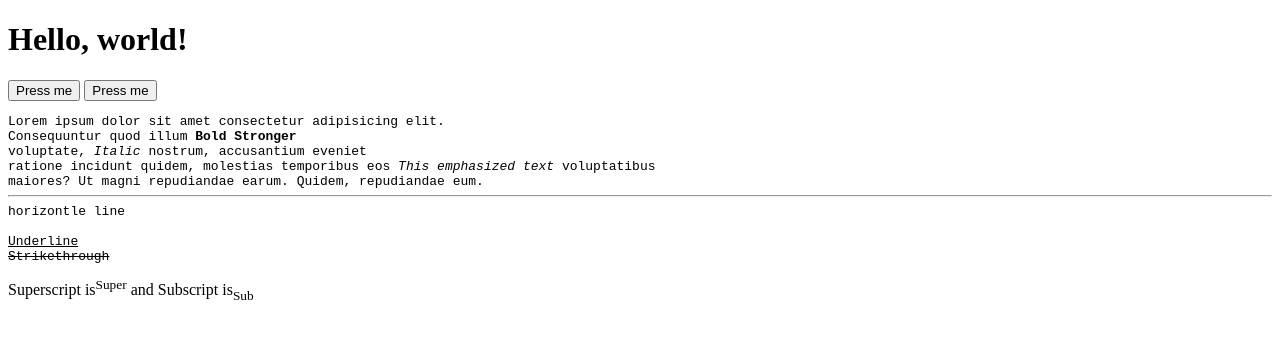
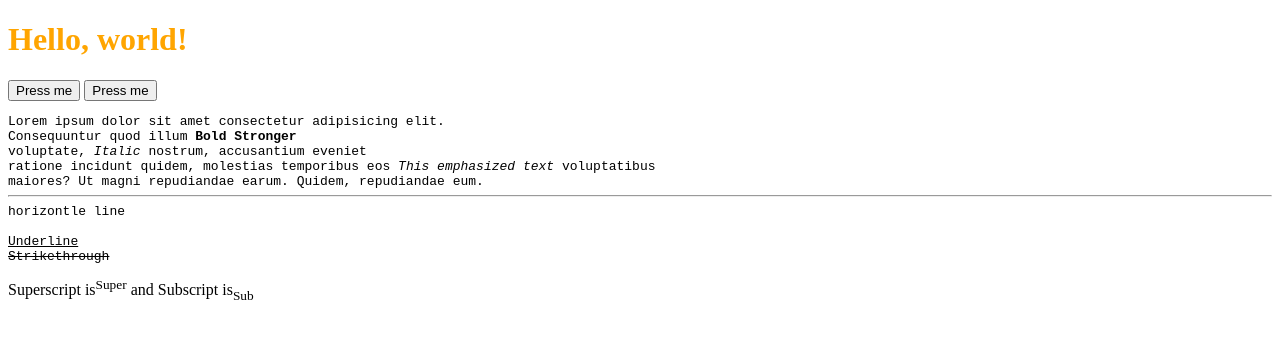
Before and after one commit to abappdev/hihtml, a plain HTML site: page index.html in a window 1280 px wide. Drawn offline with Linux system fonts and the light colour scheme.

Commit message:
CSS inline

```diff
--- a/index.html
+++ b/index.html
@@ -9,7 +9,7 @@
 </head>
 
 <body>
-  <h1>Hello, world!</h1>
+  <h1 style="color: orange;">Hello, world!</h1>
   <button onclick="console.log('hello');">Press me</button>
   <button onclick="location.href = 'headings.html';">Press me</button>
   <script defer type="text/javascript" src="/main.js"></script>
```
